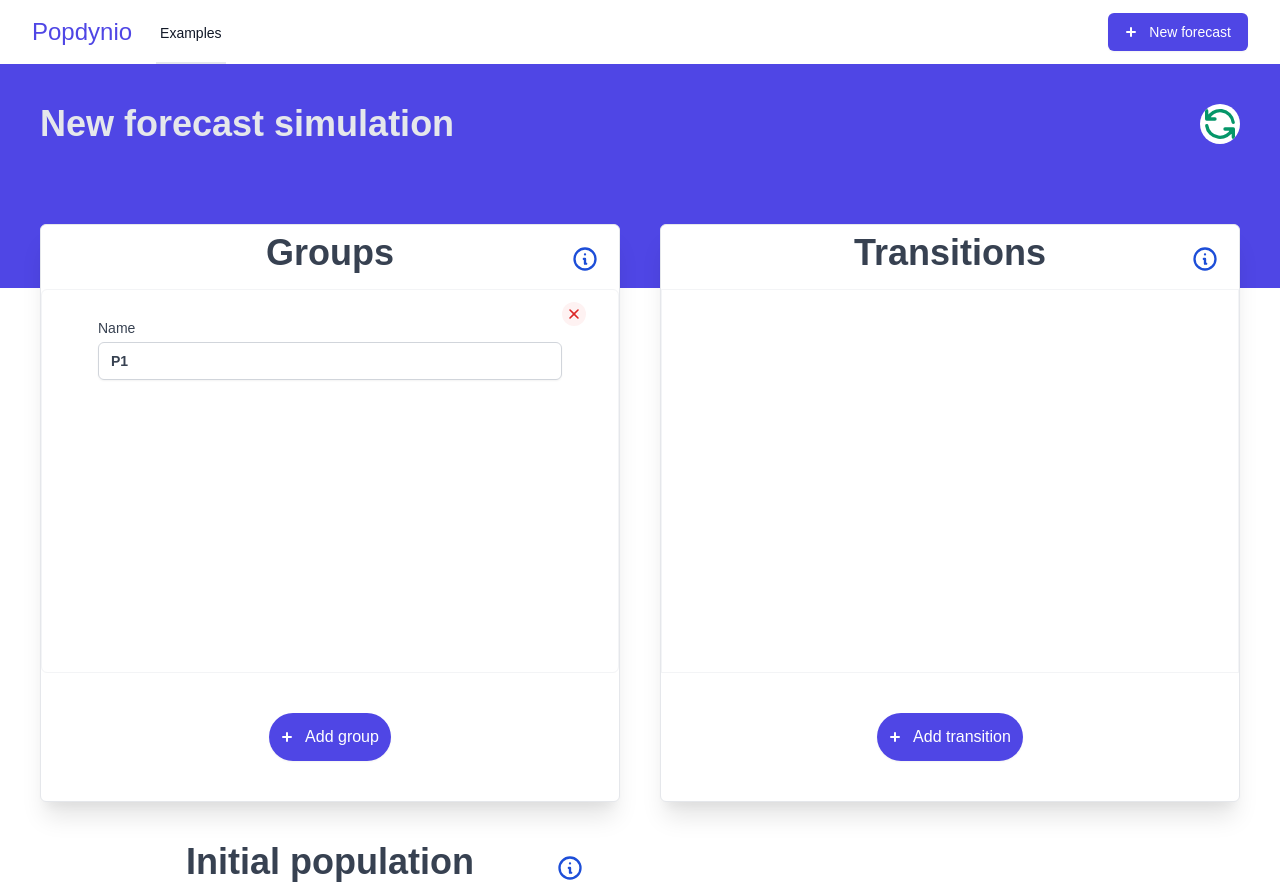
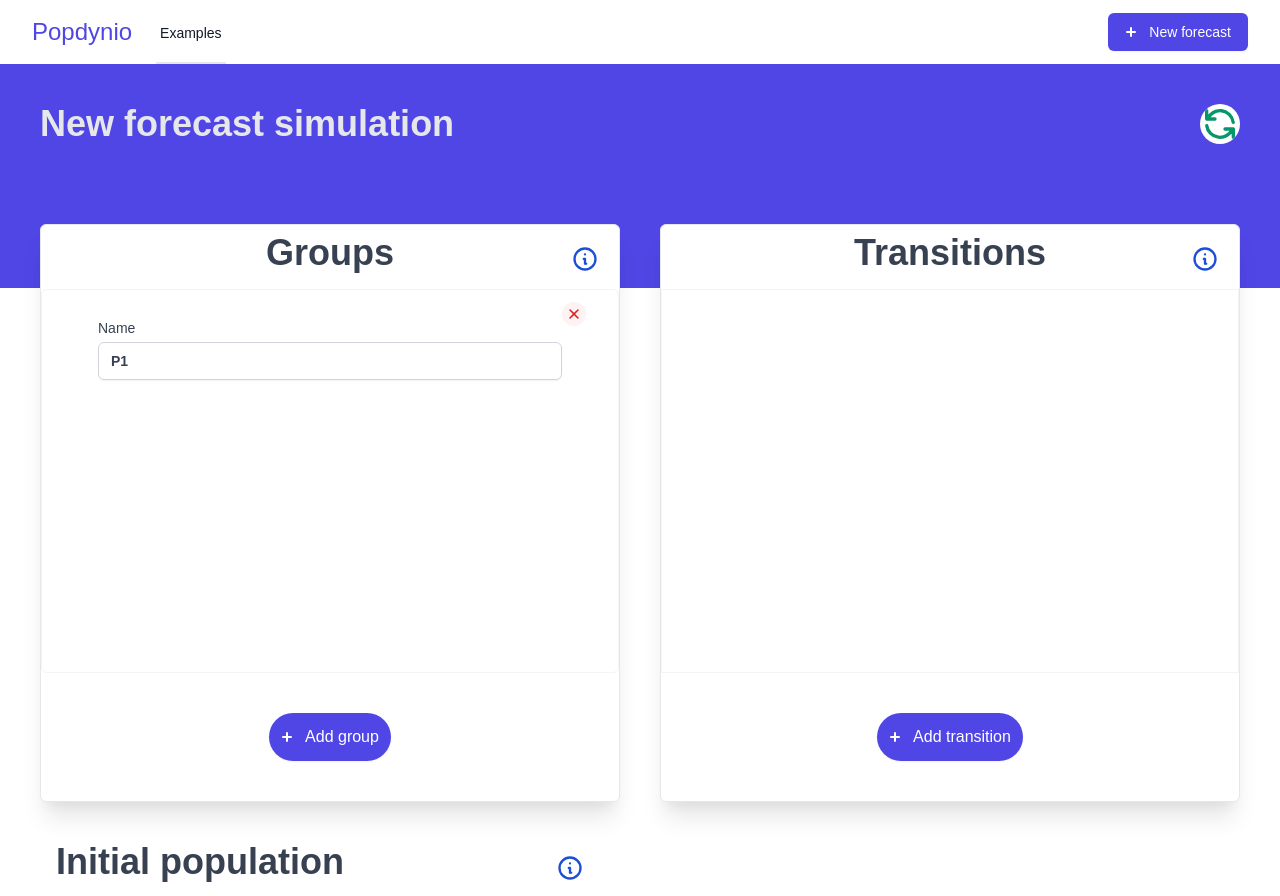
Before and after one commit to Popdynio/popdynio-web, a Next.js app: page /forecast in a window 1280 px wide. Shown: the top 896 px of the page. Built offline with nearby package versions, Linux system fonts and the light colour scheme.

Commit message:
fix: put initial population title to left

```diff
--- a/src/pages/forecast.tsx
+++ b/src/pages/forecast.tsx
@@ -263,7 +263,7 @@ const Forecast: NextPage = () => {
   const initialPopulationComponent = (
     <div>
       <div className="relative mb-4">
-        <h1 className="text-center text-4xl font-semibold text-gray-700">Initial population</h1>
+        <h1 className="text-left text-4xl font-semibold text-gray-700">Initial population</h1>
         <div className="absolute right-5 top-3">
           <InformationCircleIcon
             className="h-7 w-7 text-blue-700 rounded-full cursor-pointer hover:bg-blue-50 transition duration-500"
```
